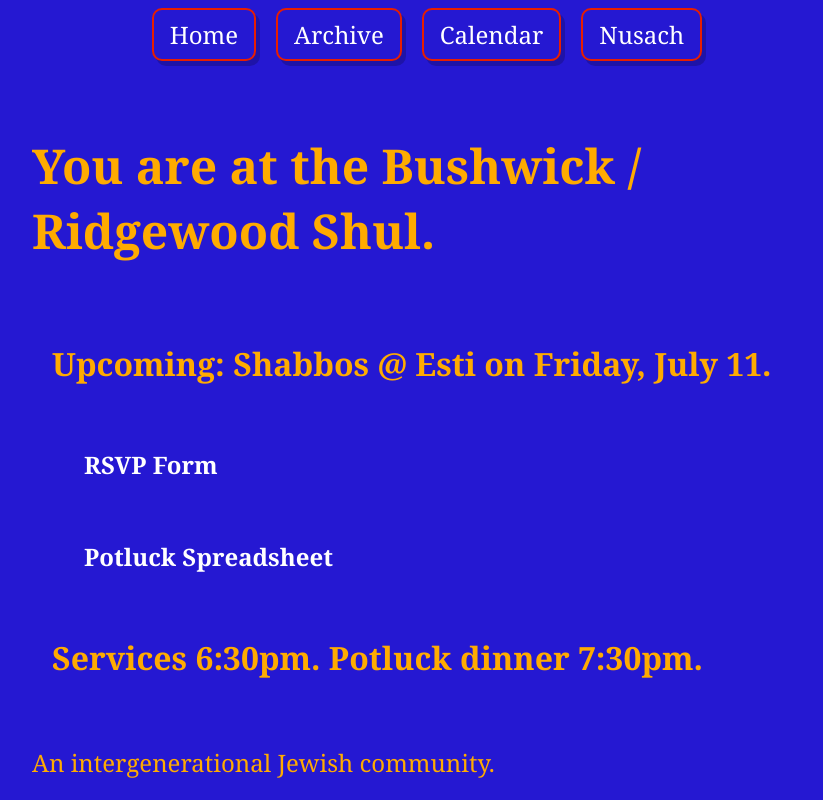
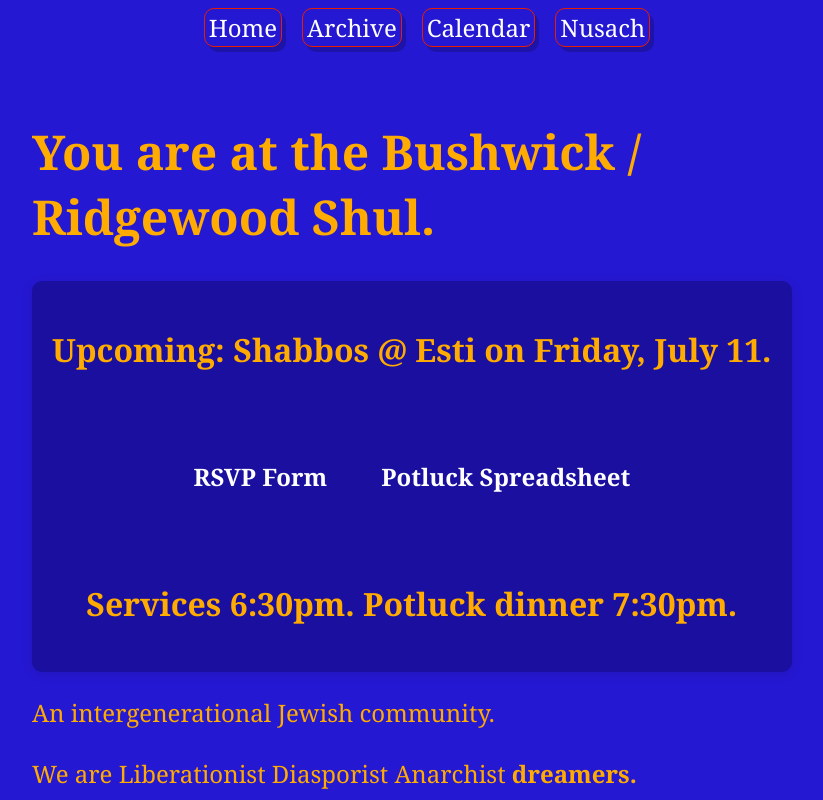
Before and after one commit to cyberjewess/tbrs-sv, a SvelteKit app: page / in a window 1280 px wide. Shown: the top 800 px of the page, without its empty margins (208-1031 px from the left). Built offline with nearby package versions, Linux system fonts and the light colour scheme.

Commit message:
Update styling and homepage layout

```diff
--- a/src/app.css
+++ b/src/app.css
@@ -22,21 +22,36 @@
 a {
     color: #FFF;
     text-decoration: none;
+    cursor: pointer;
 }
 
 button {
     border-radius: 10px;
-    border: 2px solid #E81E00;
+    border: 1px solid #E81E00;
     box-shadow: 4px 5px 0px 0px rgba(0, 0, 0, 0.2);
     margin-right: 10px;
-    padding: 8px 16px;
+    padding: 2px 4px;
     background-color: #2518D2;
-    color: #FFAB00;
     cursor: pointer;
     transition: all 0.2s ease;
 }
 
-button:hover {
+
+
+a.button {
+    border-radius: 10px;
+    border: 1px solid #E81E00;
+    box-shadow: 4px 5px 0px 0px rgba(0, 0, 0, 0.2);
+    margin-right: 10px;
+    padding: 2px 4px;
+    background-color: #2518D2;
+    cursor: pointer;
+    transition: all 0.2s ease;
+    text-decoration: none;
+    display: inline-block;
+}
+
+a.button:hover {
     background-color: #E81E00;
     color: #2518D2;
 }
@@ -77,14 +92,32 @@ h3 {
 
 .upcoming {
     display: inline-block;
+    background-color: #1a0f9e;
+    border-radius: 10px;
+    box-shadow: 0 2px 12px 0 rgba(0, 0, 0, 0.10);
+    text-align: center;
+}
+
+.upcoming * {
+    background: inherit !important;
 }
 
 .footnote {
     font-size: 10px;
 }
 
+.event-links {
+    display: flex;
+    flex-direction: row;
+    justify-content: center;
+    gap: 24px;
+    margin-bottom: 10px;
+}
+
 .event-link {
-    padding-left: 2em;
+    text-align: left;
+    width: auto;
+    max-width: 350px;
 }
 
 /* Calendar styles */
@@ -120,3 +153,7 @@ article li {
 .redirect-link.large {
     font-size: 100px;
 }
+
+.principles p {
+    margin-bottom: 1.2em;
+}
--- a/src/routes/+layout.svelte
+++ b/src/routes/+layout.svelte
@@ -5,10 +5,10 @@
 </script>
 
 <div class="navbar">
-	<button><a href="/">Home</a></button>
-	<button><a href="/archive/">Archive</a></button>
-	<button><a href="/calendar/">Calendar</a></button>
-	<button><a href="/nusach/">Nusach</a></button>
+	<a href="/" class="button">Home</a>
+	<a href="/archive/" class="button">Archive</a>
+	<a href="/calendar/" class="button">Calendar</a>
+	<a href="/nusach/" class="button">Nusach</a>
 </div>
 
 <main>
--- a/src/routes/+page.svelte
+++ b/src/routes/+page.svelte
@@ -3,31 +3,23 @@
 
 	<div class="upcoming">
 		<h2>Upcoming: Shabbos @ Esti on Friday, July 11.</h2>
+		<div class="event-links">
 			<h3 class="event-link">
 				<a target="_blank" href="/rsvp"> RSVP Form </a>
 			</h3>
 			<h3 class="event-link">
 				<a target="_blank" href="/plan"> Potluck Spreadsheet </a>
 			</h3>
+		</div>
 		<h2>Services 6:30pm. Potluck dinner 7:30pm.</h2>
 	</div>
 
 	<div class="principles">
-		An intergenerational Jewish community.
-		<br />
-		<br />
-		We are Liberationist Diasporist Anarchist <strong>dreamers.</strong>
-		<br />
-		<br />
-		We are Anti-Zionist Anti-Implerialist Anti-Colonialist <strong>fighters.</strong>
-		<br />
-		<br />
-		We do monthly trad-egal style Shabbos services <strong>with a potluck dinner.</strong>
-		<br />
-		<br />
-		In order to rest, renew, and connect.
-		<br />
-		<br />
+		<p>An intergenerational Jewish community.</p>
+		<p>We are Liberationist Diasporist Anarchist <strong>dreamers.</strong></p>
+		<p>We are Anti-Zionist Anti-Implerialist Anti-Colonialist <strong>fighters.</strong></p>
+		<p>We do monthly trad-egal style Shabbos services <strong>with a potluck dinner.</strong></p>
+		<p>In order to rest, renew, and connect.</p>
 	</div>
 
 	<div class="footnote">
```
Lines whose indentation alone changed are shown as unchanged.
